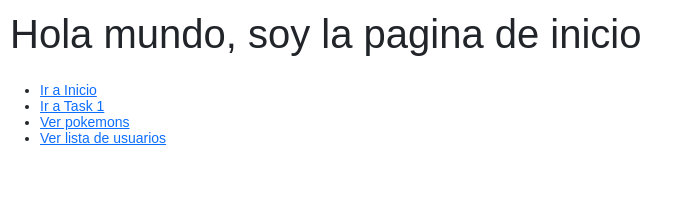
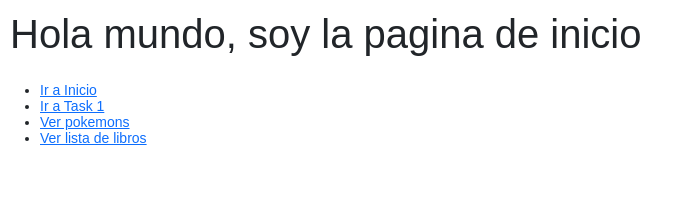
Before and after one commit to lkavila/misiontic-react, a React (Create React App) app: page / in a window 1280 px wide. Shown: the top 220 px of the page, without its empty margins (0-690 px from the left). Built offline with nearby package versions, Linux system fonts and the light colour scheme.

Commit message:
going back

```diff
--- a/src/views/root.jsx
+++ b/src/views/root.jsx
@@ -20,7 +20,7 @@ const RootView = () => {
                         <Link to="/pokemons" >Ver pokemons</Link>
                     </li>
                     <li key="list-books">
-                        <Link to="list-books" >Ver lista de usuarios</Link>
+                        <Link to="list-books" >Ver lista de libros</Link>
                     </li>
                 </ul>
 
```
